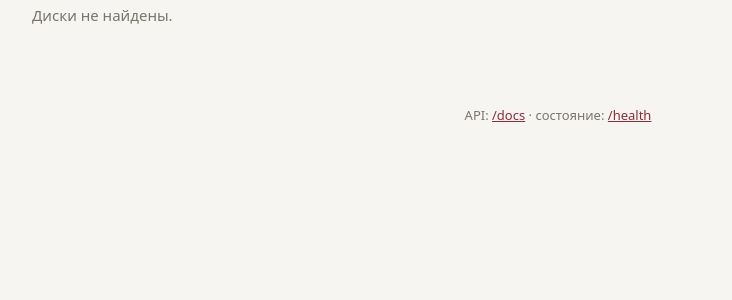
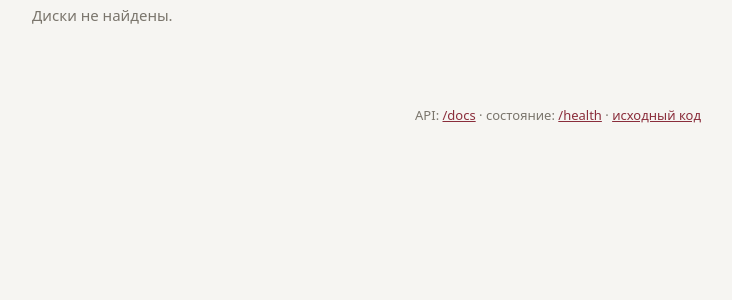
Before and after one commit to bkanc115/music-store, a FastAPI app: page / in a window 1280 px wide. Shown: the part 185-485 px from the top of the page, without its empty margins (82-814 px from the left). Run offline with FastAPI, Linux system fonts and the light colour scheme; data that the repository does not hold is empty.

Commit message:
docs: ссылка на репозиторий в подвале страницы (#6)

```diff
--- a/app/templates/base.html
+++ b/app/templates/base.html
@@ -25,7 +25,7 @@
 <main>
   {% block content %}{% endblock %}
 </main>
-<footer>API: <a href="/docs">/docs</a> · состояние: <a href="/health">/health</a></footer>
+<footer>API: <a href="/docs">/docs</a> · состояние: <a href="/health">/health</a> · <a href="https://github.com/bkanc115/music-store">исходный код</a></footer>
 <script src="/static/app.js"></script>
 </body>
 </html>
```
